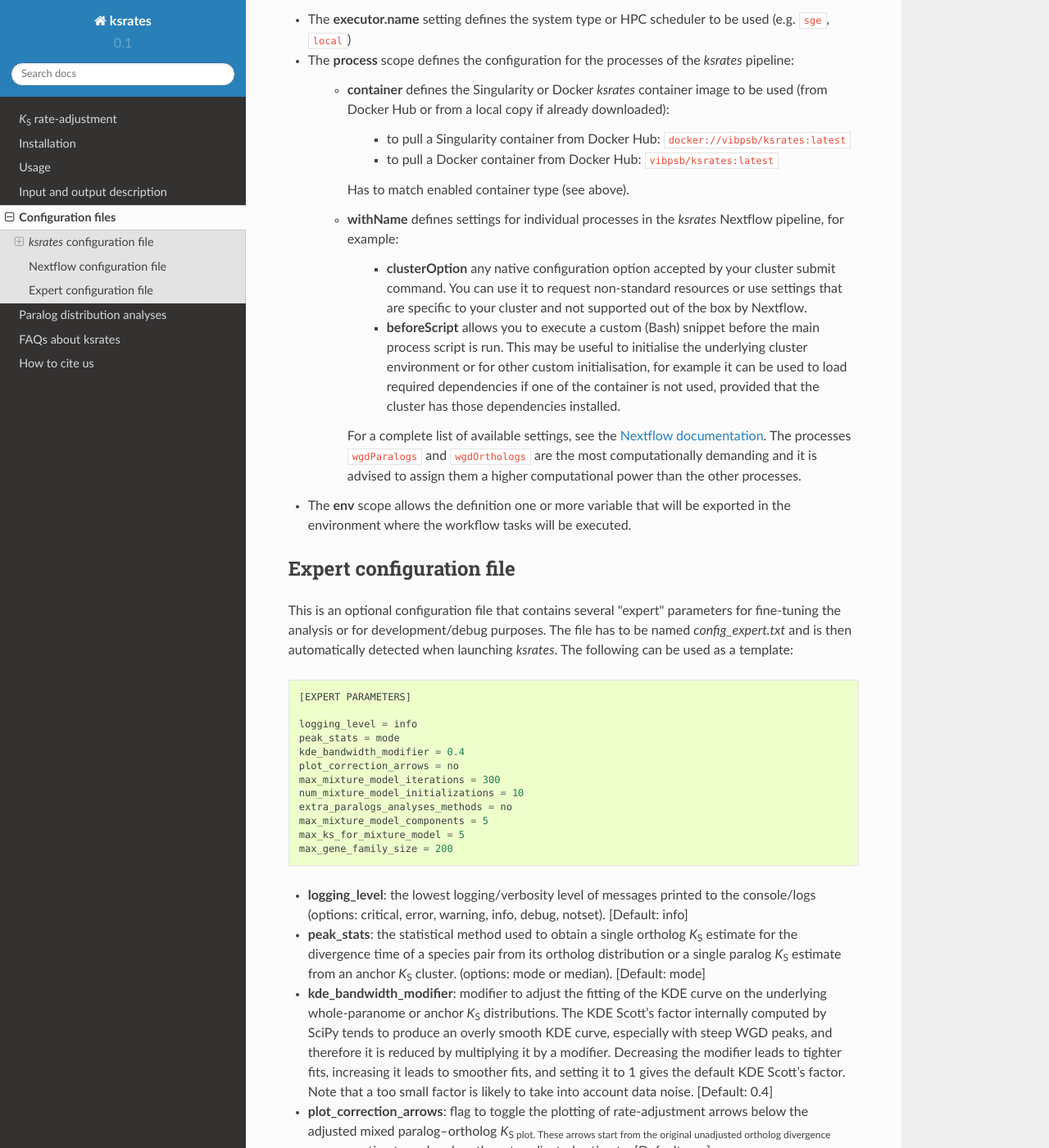
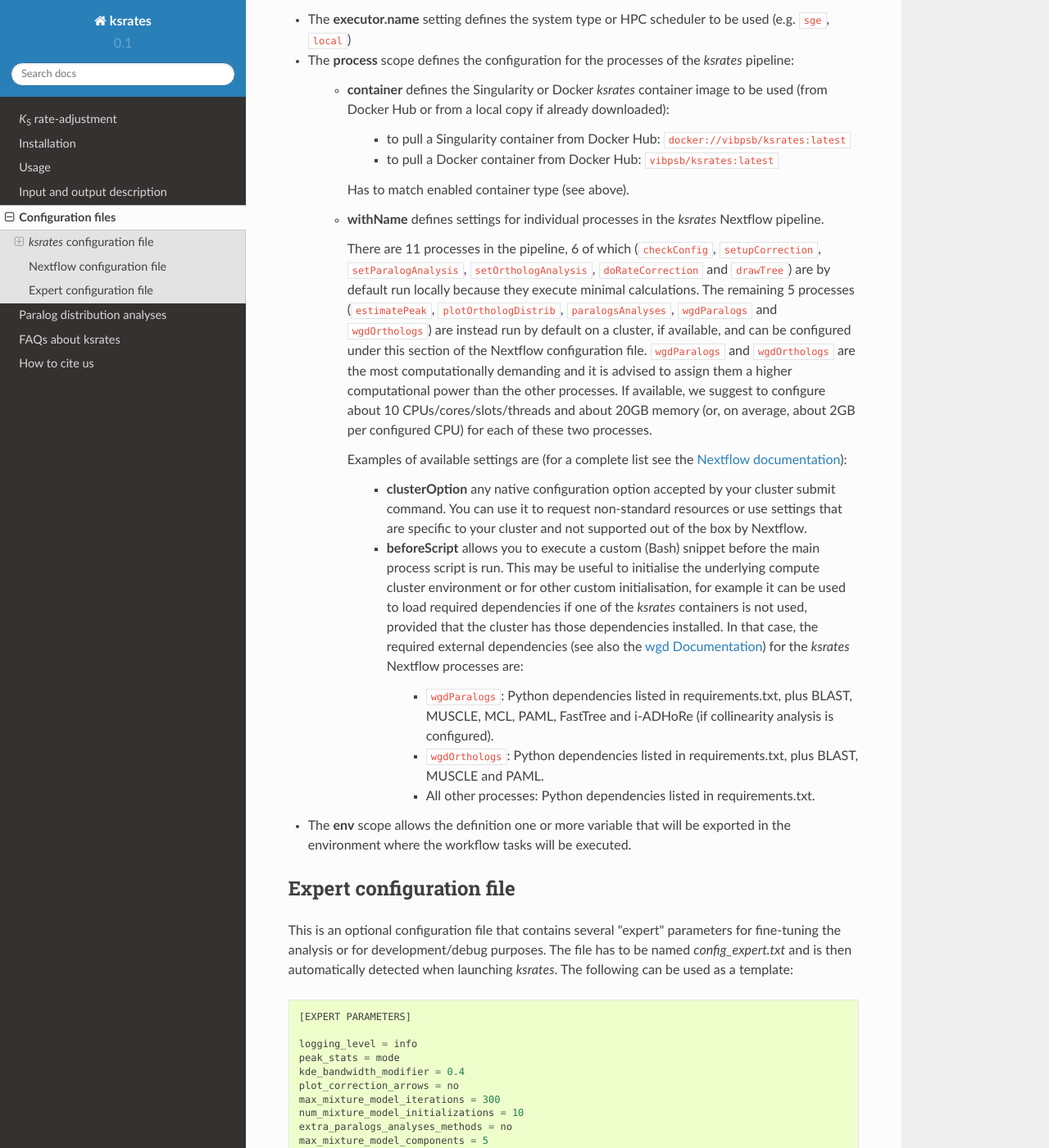
Before and after one commit to VIB-PSB/ksrates, a Sphinx documentation site: the page built from doc/source/configuration.rst, in a window 1280 px wide and 1400 px high, scrolled down 4595 px. Shown: the whole window at 82% size. Built offline with Sphinx 7.4.7 and the Read the Docs theme 2.0.0, drawn with Linux system fonts in a browser that asks for light colours; some of the changed text lies outside the part shown.

Commit message:
Update config.rst: mainly Nextflow config section (#3)
* Update config.rst: mainly Nextflow config section
* Apply suggestions from code review
* Fix wgdOrtholog dependencies; improve beforeScript
* Suggest threads/memory resources
* Update test_pipeline.yml

Co-authored-by: cesen <cesen@psb.ugent.be>
Co-authored-by: lohausr <56632794+lohausr@users.noreply.github.com>

```diff
--- a/doc/source/configuration.rst
+++ b/doc/source/configuration.rst
@@ -55,9 +55,7 @@
 
 The [SPECIES] section includes:
 
-.. TODO: are spaces tolerated in species name?
-
-* **species**: name of the focal species. A *K*:sub:`S` paralog distribution is generated for this species and its *K*:sub:`S`-scale is used as the rate-adjustment reference. It is advised to use a short name (for example, the genus or family name) or common abbreviation here. For example, "elaeis" or "eguineensis" instead of "Elaeis guineensis".
+* **species**: name of the focal species. A *K*:sub:`S` paralog distribution is generated for this species and its *K*:sub:`S`-scale is used as the rate-adjustment reference. It is advised to use a short name (for example, the genus or family name) or common abbreviation here, spaces are not tolerated. For example, "elaeis" or "eguineensis" instead of "Elaeis guineensis".
 * **newick_tree**: phylogenetic relationships among the involved species as Newick format (more info on the ETE toolkit `website <http://etetoolkit.org/docs/latest/tutorial/tutorial_trees.html#reading-and-writing-newick-trees>`__). It has to contain the focal species as named in parameter `species`. It is advised to use short names or abbreviations for the other species as well.
 * **latin_names**: list of associations between each of the species names in parameter `newick_tree` and their scientific names, which will be used in legends and plot titles. The association is made with a colon (':').
 * **fasta_filenames**: list of associations between each of the species names in parameter `newick_tree` and the corresponding paths to their FASTA files. The association is made with a colon (':').
@@ -122,7 +120,7 @@
 Nextflow configuration file
 ===========================
 
-The Nextflow configuration file is used to configure various settings for the *ksrates* Nextflow pipeline, including the settings to use and configure resources on a compute cluster and to use the *ksrates* Singularity or Docker container. We provide a few general template Nextflow configuration files for the *ksrates* Nextflow pipeline in the `doc <https://github.com/VIB-PSB/ksrates/blob/master/doc/source>`_ directory in the GitHub repository. These can be adapted to a user's specific resources and requirements. Below, we briefly explain some of the basic key settings. For a more complete description please refer to the `Nextflow documentation <https://www.nextflow.io/docs/latest/config.html#configuration>`_. ::
+The Nextflow configuration file is used to configure various settings for the *ksrates* Nextflow pipeline, including the settings to use and configure resources on a compute cluster and to use the *ksrates* Singularity or Docker container. We provide a few general template Nextflow configuration files for the *ksrates* Nextflow pipeline in the `doc <https://github.com/VIB-PSB/ksrates/blob/master/doc/source>`_ directory in the GitHub repository. These can be adapted to a user's specific resources and requirements. Below, we briefly explain some of the basic key settings. For a more complete description please refer to the `Nextflow documentation <https://www.nextflow.io/docs/latest/config.html#configuration>`__. ::
 
     singularity {
         enabled = true
@@ -163,12 +161,18 @@
 
       Has to match enabled container type (see above).
 
-    * **withName** defines settings for individual processes in the *ksrates* Nextflow pipeline, for example:
+    * **withName** defines settings for individual processes in the *ksrates* Nextflow pipeline.
+
+      There are 11 processes in the pipeline, 6 of which (``checkConfig``, ``setupCorrection``, ``setParalogAnalysis``, ``setOrthologAnalysis``,  ``doRateCorrection`` and ``drawTree``) are by default run locally because they execute minimal calculations. The remaining 5 processes (``estimatePeak``, ``plotOrthologDistrib``, ``paralogsAnalyses``, ``wgdParalogs`` and ``wgdOrthologs``) are instead run by default on a cluster, if available, and can be configured under this section of the Nextflow configuration file. ``wgdParalogs`` and ``wgdOrthologs`` are the most computationally demanding and it is advised to assign them a higher computational power than the other processes. If available, we suggest to configure about 10 CPUs/cores/slots/threads and about 20GB memory (or, on average, about 2GB per configured CPU) for each of these two processes.
+
+      Examples of available settings are (for a complete list see the `Nextflow documentation <https://www.nextflow.io/docs/latest/process.html#process-directives>`__):
 
     	* **clusterOption** any native configuration option accepted by your cluster submit command. You can use it to request non-standard resources or use settings that are specific to your cluster and not supported out of the box by Nextflow.
-    	* **beforeScript** allows you to execute a custom (Bash) snippet before the main process script is run. This may be useful to initialise the underlying cluster environment or for other custom initialisation, for example it can be used to load required dependencies if one of the container is not used, provided that the cluster has those dependencies installed.
+        * **beforeScript** allows you to execute a custom (Bash) snippet before the main process script is run. This may be useful to initialise the underlying compute cluster environment or for other custom initialisation, for example it can be used to load required dependencies if one of the *ksrates* containers is not used, provided that the cluster has those dependencies installed. In that case, the required external dependencies (see also the `wgd Documentation <https://wgd.readthedocs.io/en/latest/index.html#external-software>`__) for the *ksrates* Nextflow processes are:
 
-      For a complete list of available settings, see the `Nextflow documentation <https://www.nextflow.io/docs/latest/process.html#process-directives>`_. The processes ``wgdParalogs`` and ``wgdOrthologs`` are the most computationally demanding and it is advised to assign them a higher computational power than the other processes.
+            * ``wgdParalogs``: Python dependencies listed in requirements.txt, plus BLAST, MUSCLE, MCL, PAML, FastTree and i-ADHoRe (if collinearity analysis is configured).
+            * ``wgdOrthologs``: Python dependencies listed in requirements.txt, plus BLAST, MUSCLE and PAML.
+            * All other processes: Python dependencies listed in requirements.txt.
 
 * The **env** scope allows the definition one or more variable that will be exported in the environment where the workflow tasks will be executed.
 
@@ -196,7 +200,7 @@
 * **logging_level**: the lowest logging/verbosity level of messages printed to the console/logs (options: critical, error, warning, info, debug, notset). [Default: info]
 * **peak_stats**: the statistical method used to obtain a single ortholog *K*:sub:`S` estimate for the divergence time of a species pair from its ortholog distribution or a single paralog *K*:sub:`S` estimate from an anchor *K*:sub:`S` cluster. (options: mode or median). [Default: mode]
 * **kde_bandwidth_modifier**: modifier to adjust the fitting of the KDE curve on the underlying whole-paranome or anchor *K*:sub:`S` distributions. The KDE Scott's factor internally computed by SciPy tends to produce an overly smooth KDE curve, especially with steep WGD peaks, and therefore it is reduced by multiplying it by a modifier. Decreasing the modifier leads to tighter fits, increasing it leads to smoother fits, and setting it to 1 gives the default KDE Scott's factor. Note that a too small factor is likely to take into account data noise. [Default: 0.4]
-* **plot_correction_arrows**: flag to toggle the plotting of rate-adjustment arrows below the adjusted mixed paralog--ortholog *K*:sub:`S plot. These arrows start from the original unadjusted ortholog divergence *K*:sub:`S` estimate and end on the rate-adjusted estimate. [Default: yes]
+* **plot_correction_arrows**: flag to toggle the plotting of rate-adjustment arrows below the adjusted mixed paralog--ortholog *K*:sub:`S` plot. These arrows start from the original unadjusted ortholog divergence *K*:sub:`S` estimate and end on the rate-adjusted estimate. [Default: "no"]
 * **max_mixture_model_iterations**: maximum number of EM iterations for mixture modeling. [Default: 300]
 * **num_mixture_model_initializations**: number of times the EM algorithm is initialized (either for the random initialization in the exponential-lognormal mixture model or for k-means in the lognormal mixture model).
 * **max_mixture_model_components**: maximum number of components considered during execution of the mixture models.
```
